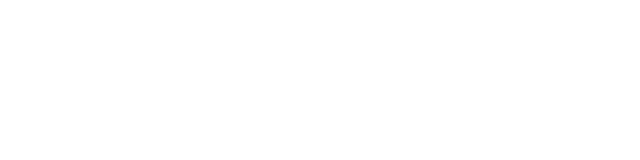
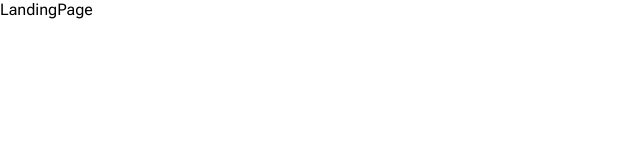
Before and after one commit to Uchenna99/EVOTL, a React (Vite) app: page / in a window 1280 px wide. Shown: the top 160 px of the page, without its empty margins (0-640 px from the left). Built offline with nearby package versions, Linux system fonts and the light colour scheme.

Commit message:
setting up enviroment

```diff
--- a/src/App.css
+++ b/src/App.css
@@ -0,0 +1,11 @@
+*{
+  padding: 0;
+  margin: 0;
+  box-sizing: border-box;
+  font-family: roboto-reg;
+}
+
+@font-face {
+  font-family: roboto-reg;
+  src: url(./assets/Fonts/RobotoFlex-Regular.ttf);
+}
--- a/src/App.tsx
+++ b/src/App.tsx
@@ -1,9 +1,14 @@
+import { Route, Routes } from 'react-router-dom'
 import './App.css'
+import LandingPage from './Pages/LandingPage'
 
 function App() {
 
   return (
     <>
+      <Routes>
+        <Route path='/' element={<LandingPage/>} />
+      </Routes>
     </>
   )
 }
--- /dev/null
+++ b/src/Pages/LandingPage.tsx
@@ -0,0 +1,8 @@
+
+const LandingPage = () => {
+  return (
+    <div>LandingPage</div>
+  )
+}
+
+export default LandingPage
```
Also changed, not shown: src/assets/Fonts/RobotoFlex-Regular.ttf (added).
